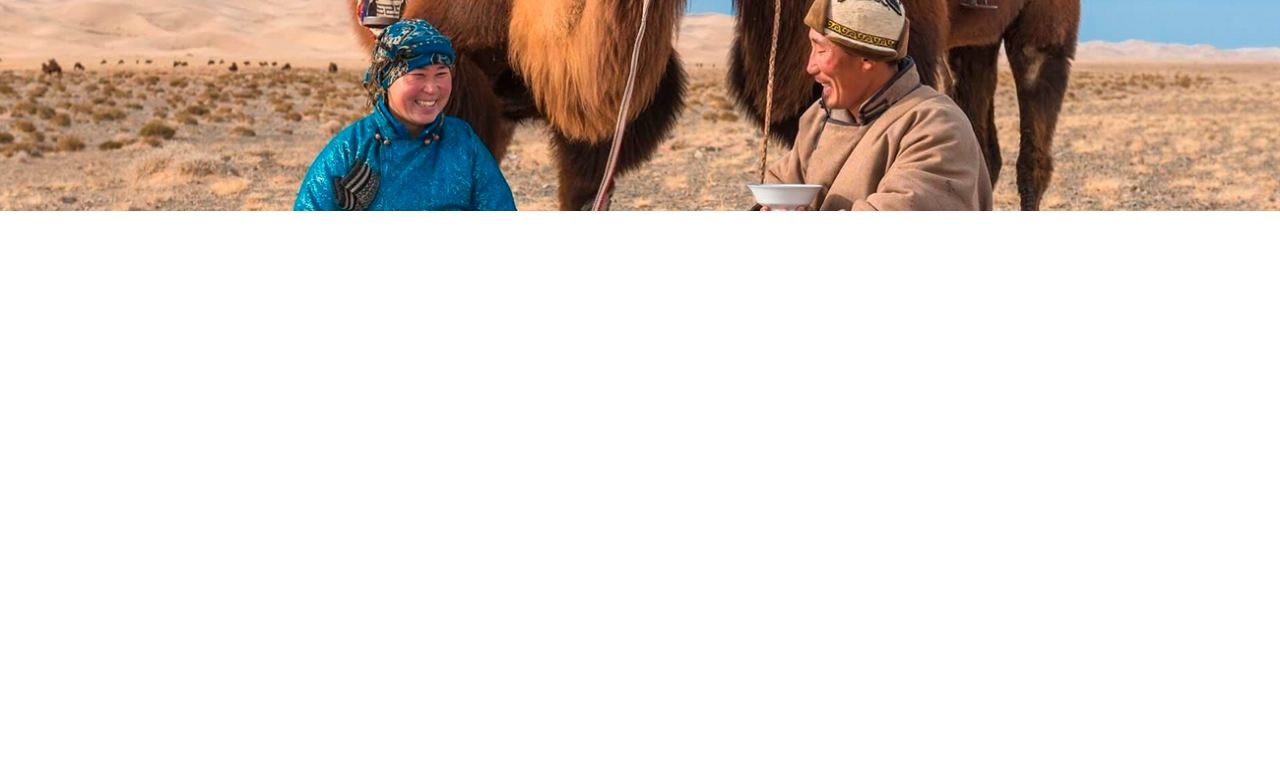
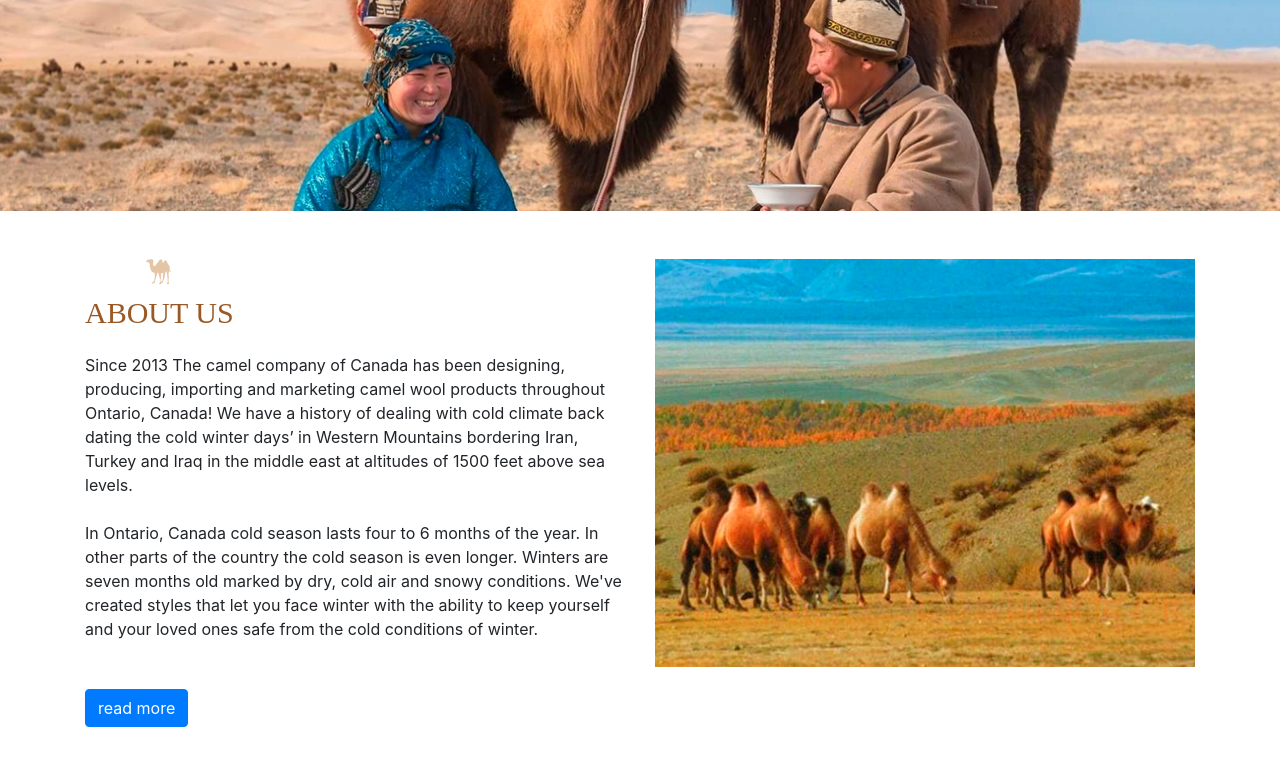
Before and after one commit to MatviyRoman/Camel, a plain HTML site: page index.html in a window 1280 px wide. Shown: the part 562-1337 px from the top of the page. Before the commit the page ends 800 px from the top, so only its background shows below. Drawn offline with nearby package versions, Linux system fonts and the light colour scheme.

Commit message:
Add files via upload

```diff
--- a/css/style.css
+++ b/css/style.css
@@ -43,3 +43,16 @@ header .window button:hover {
   	line-height: 26px;
   	text-transform: uppercase;
 }
+
+.aboutUs span.title {
+	color: #9a5924;
+	font-family: "Open Sans - Extrabold";
+	font-size: 30px;
+	font-weight: 400;
+	line-height: 26px;
+	text-transform: uppercase;
+}
+
+.aboutUs img {
+	max-height: 431px;
+}
--- a/index.html
+++ b/index.html
@@ -100,10 +100,27 @@
       </div>
     </div>
   </header>
-  <div class="aboutUs">
+  <div class="aboutUs pt-5">
     <div class="container">
       <div class="row">
-
+        <div class="col-md-6 col-12">
+          <img src="images/clip-art-of-camel.png" alt="camel" class="offset-1 pl-3 mb-3">
+          <div class="w-100"></div>
+          <span class="title ">About us</span>
+          <div class="w-100 mb-4"></div>
+          <span>
+            Since 2013 The camel company of Canada has been designing, producing, importing and marketing camel wool products throughout Ontario, Canada!
+            We have a history of dealing with cold climate back dating the cold winter days’ in Western Mountains bordering Iran, Turkey and Iraq in the middle east at altitudes of 1500 feet above sea levels.
+            <div class="w-100 mb-4"></div>
+            In Ontario, Canada cold season lasts four to 6 months of the year.
+            In other parts of the country the cold season is even longer. Winters are seven months old marked by dry, cold air and snowy conditions. We've created styles that let you face winter with the ability to keep yourself and your loved ones safe from the cold conditions of winter.
+          </span>
+          <div class="w-100 mb-5"></div>
+          <button type="button" class="btn btn-primary mb-5">read more</button>
+        </div>
+        <div class="col-md-6 col-12">
+          <img src="images/camel2.png" alt="camel2" class="img-fluid">
+        </div>
       </div>
     </div>
   </div>
```
